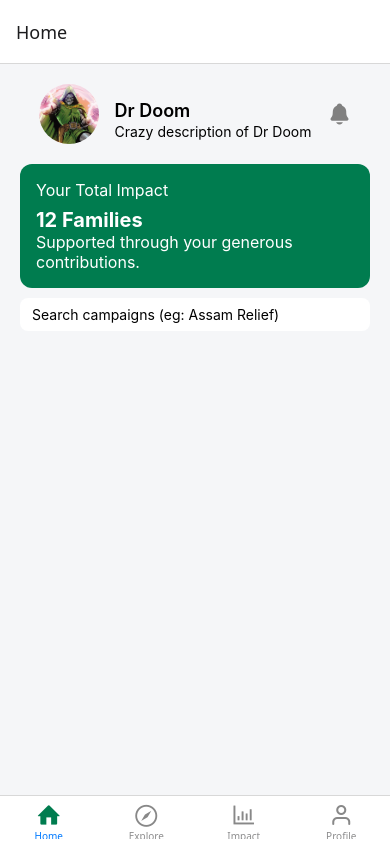
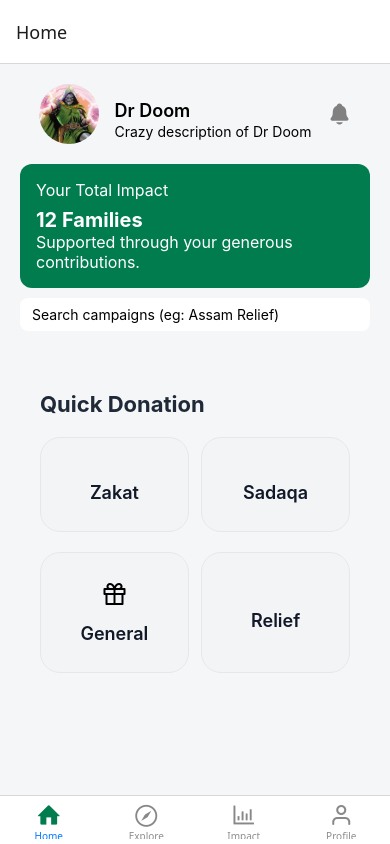
Before and after one commit to ambujvashistha/impact-tracking-app, a React Native app: screen /Home in a window 390 px wide. Built offline with nearby package versions, Linux system fonts and the light colour scheme.

Commit message:
quick donation style fix

```diff
--- a/src/components/quickDonation.js
+++ b/src/components/quickDonation.js
@@ -6,6 +6,7 @@ import {
   StyleSheet,
   TouchableOpacity,
 } from "react-native";
+import Feather from "@expo/vector-icons/Feather";
 
 export default function QuickDonation() {
   return (
@@ -15,24 +16,60 @@ export default function QuickDonation() {
       <View style={styles.donationOptions}>
         <View style={styles.row}>
           <TouchableOpacity style={styles.donateButton}>
-            <Text style={styles.donateButtonText}>Donate Now</Text>
+            <Text style={styles.donateButtonText}>Zakat</Text>
           </TouchableOpacity>
 
           <TouchableOpacity style={styles.donateButton}>
-            <Text style={styles.donateButtonText}>Donate Now</Text>
+            <Text style={styles.donateButtonText}>Sadaqa</Text>
           </TouchableOpacity>
         </View>
 
         <View style={styles.row}>
           <TouchableOpacity style={styles.donateButton}>
-            <Text style={styles.donateButtonText}>Donate Now</Text>
+            <Feather name="gift" size={24} color="black" />
+            <Text style={styles.donateButtonText}>General</Text>
           </TouchableOpacity>
 
           <TouchableOpacity style={styles.donateButton}>
-            <Text style={styles.donateButtonText}>Donate Now</Text>
+            <Text style={styles.donateButtonText}>Relief</Text>
           </TouchableOpacity>
         </View>
       </View>
     </View>
   );
 }
+
+
+const styles = StyleSheet.create({
+  container: {
+    paddingVertical: 10,
+  },
+  title: {
+    fontSize: 22,
+    fontWeight: "700",
+    marginBottom: 20,
+    color: "#1f2937",
+  },
+  donationOptions: {},
+  row: {
+    flexDirection: "row",
+    justifyContent: "space-between",
+    marginBottom: 20,
+  },
+  donateButton: {
+    width: "48%",
+    backgroundColor: "#f3f4f6",
+    borderRadius: 20,
+    paddingVertical: 28,
+    alignItems: "center",
+    justifyContent: "center",
+    borderWidth: 1,
+    borderColor: "#e5e7eb",
+  },
+  donateButtonText: {
+    marginTop: 16,
+    fontSize: 18,
+    fontWeight: "600",
+    color: "#111827",
+  },
+});
--- a/src/screens/homeScreen.js
+++ b/src/screens/homeScreen.js
@@ -1,5 +1,6 @@
 import { View, Text, Image, ScrollView, StyleSheet, TouchableOpacity,TextInput } from "react-native";
 import Ionicons from "@expo/vector-icons/Ionicons";
+import QuickDonation from "../components/quickDonation";
 
 export default function HomeScreen() {
   return (
@@ -35,6 +36,7 @@ export default function HomeScreen() {
         contentContainerStyle={styles.scrollContent}
         showsVerticalScrollIndicator={false}
       >
+        <QuickDonation />
       </ScrollView>
     </View>
   );
```
